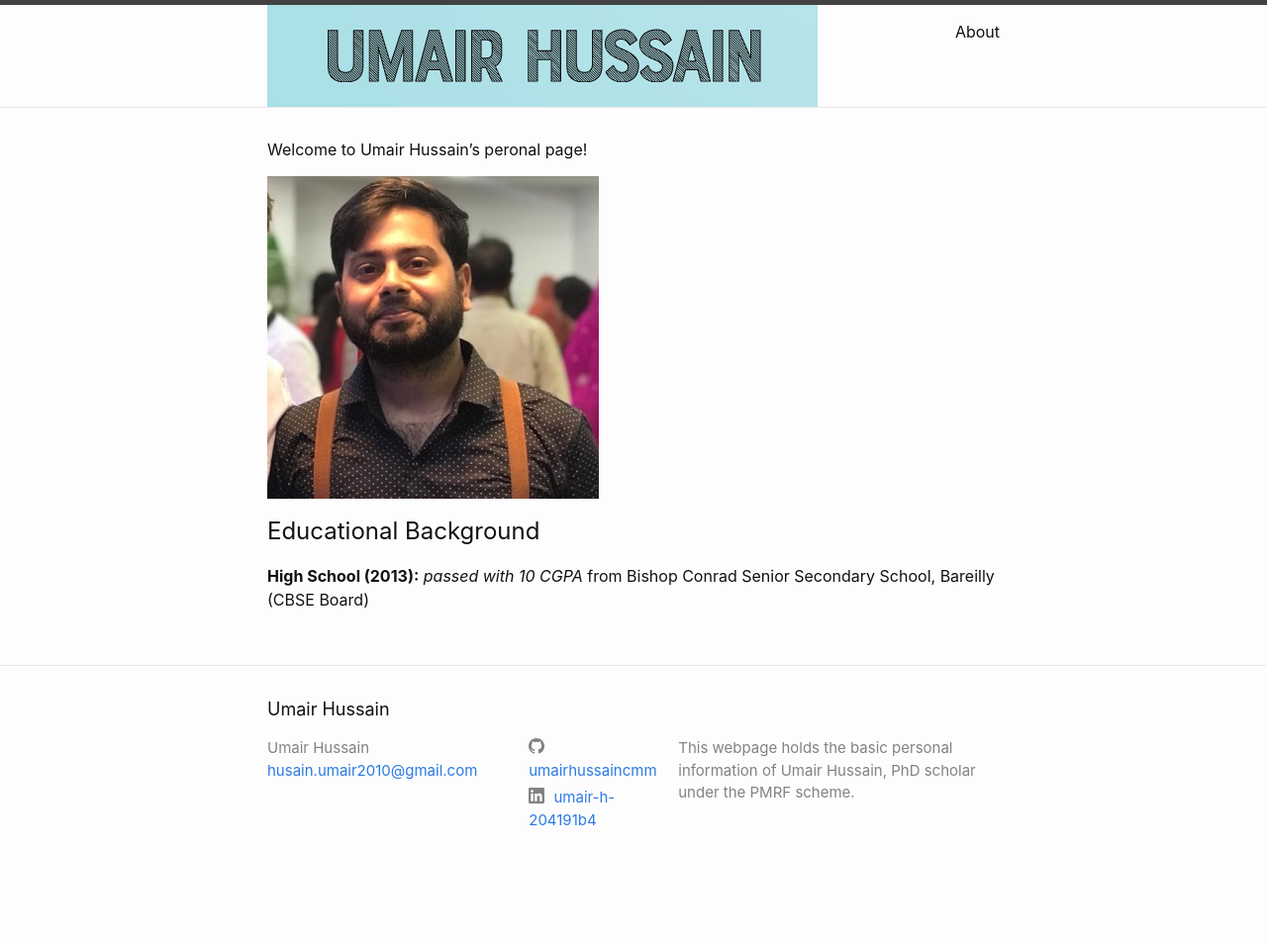
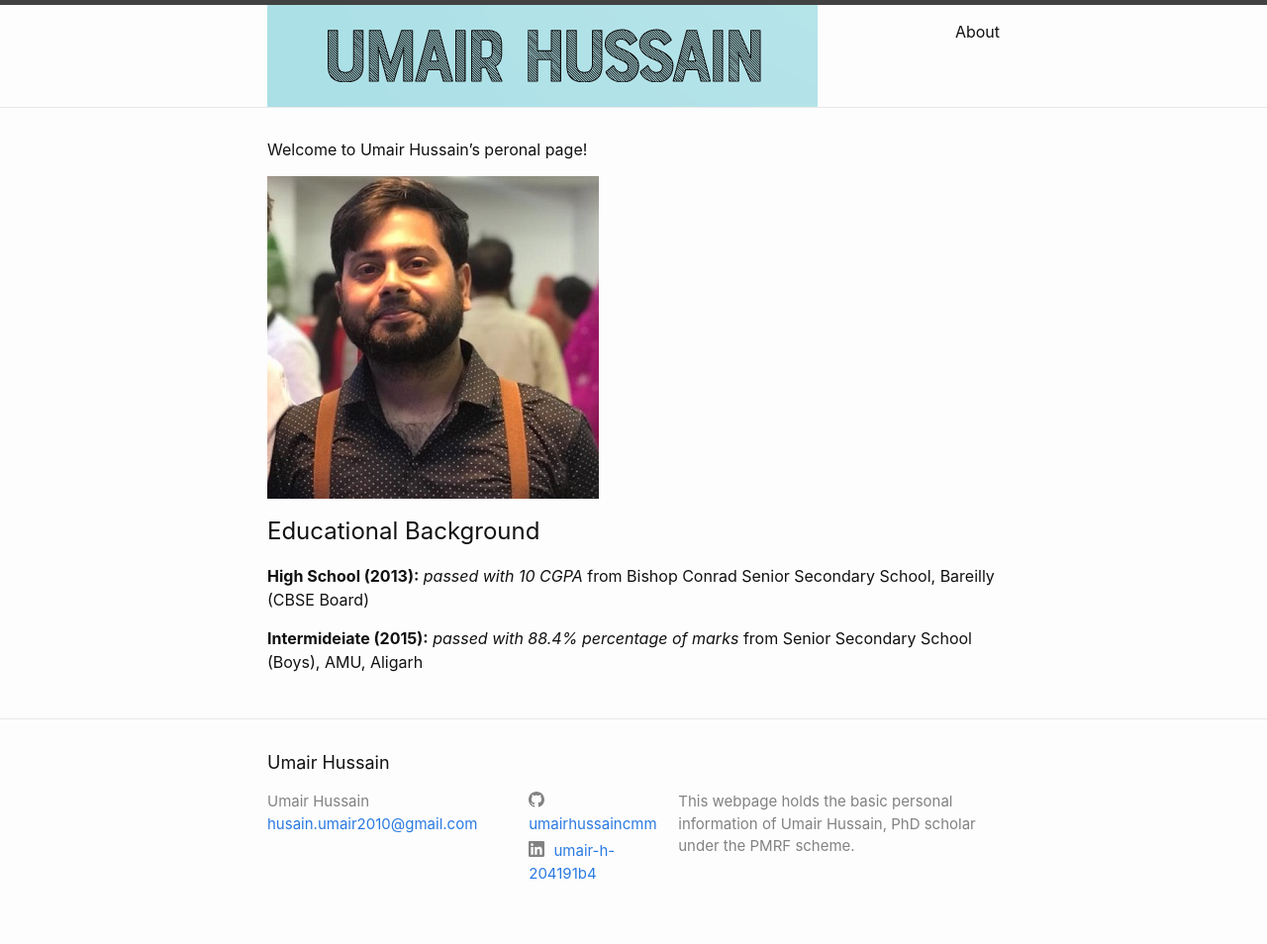
Before and after one commit to umairhussaincmm/umairhussaincmm.github.io, a Jekyll site: the page built from index.markdown, in a window 1280 px wide. Shown: the whole page at 99% size. Built offline with Jekyll 4.4.1, drawn with Linux system fonts in a browser that asks for light colours; before the commit the page ends 900 px from its top, so only the background shows below that.

Commit message:
Update index.markdown

```diff
--- a/index.markdown
+++ b/index.markdown
@@ -10,3 +10,5 @@ Welcome to Umair Hussain's peronal page!
 
 ## Educational Background
 **High School (2013):** *passed with 10 CGPA* from Bishop Conrad Senior Secondary School, Bareilly (CBSE Board)
+
+**Intermideiate (2015):** *passed with 88.4% percentage of marks* from Senior Secondary School (Boys), AMU, Aligarh
```
